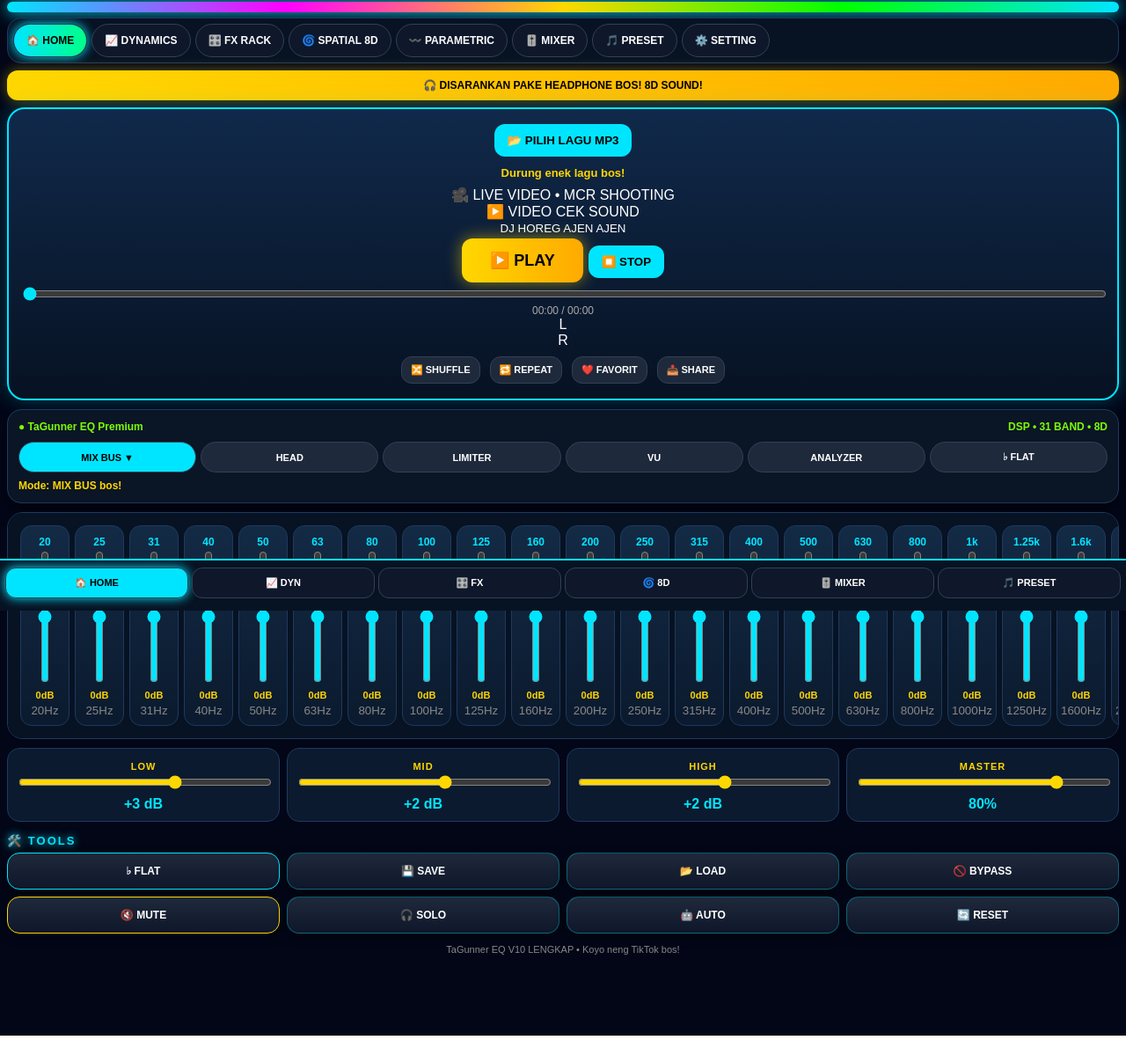
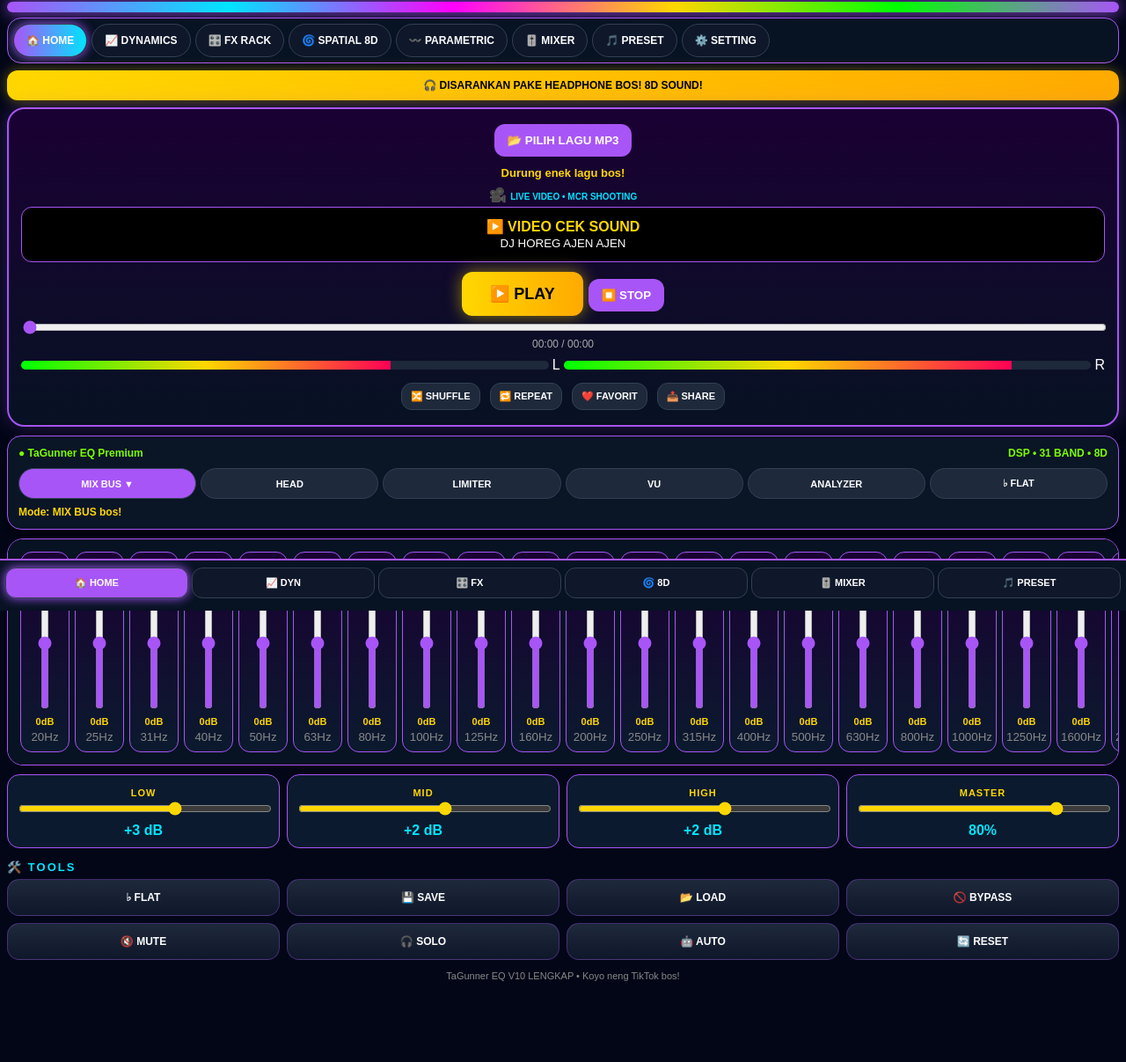
Before and after one commit to amdabwi/tagun-equ, a plain HTML site: page index.html in a window 1280 px wide. Shown: the part 106-1313 px from the top of the page at 88% size. Before the commit the page ends 1283 px from the top, so only its background shows below. Drawn offline with Linux system fonts and the light colour scheme.

Commit message:
Update style.css

```diff
--- a/style.css
+++ b/style.css
@@ -1,72 +1,67 @@
 *{box-sizing:border-box}
-body{margin:0;background:radial-gradient(600px 300px at 50% 0%,#0e2a4d 0%,#020617 60%);color:#fff;font-family:Arial;padding:8px;min-height:100vh}
+body{margin:0;background:radial-gradient(600px 300px at 50% 0%,#1a0033 0%,#020617 60%);color:#fff;font-family:Arial;padding:8px;padding-bottom:80px;min-height:100vh}
 .top{text-align:center}
-.top h1{margin:0;font-size:38px;line-height:.9;text-shadow:0 0 25px #00e5ff}
-.top h1 b{color:#00e5ff;font-size:48px;letter-spacing:4px}
-.sub{color:#ffd700;font-size:10px;letter-spacing:3px;margin:6px}
-.bar{height:12px;border-radius:20px;background:linear-gradient(90deg,#00e5ff,#ff00ff,#ffd700,#00ff00,#00e5ff);box-shadow:0 0 18px #00e5ff;margin:6px 0}
-.menu{display:flex;gap:5px;overflow-x:auto;padding:6px;background:#071223;border-radius:16px;border:1px solid #1e3a5f}
+.top h1{margin:0;font-size:38px;line-height:.9;text-shadow:0 0 25px #a855f7}
+.top h1 b{color:#a855f7;font-size:48px;letter-spacing:4px}
+.sub{color:#ffd700;font-size:10px;letter-spacing:2px;margin:6px}
+.bar{height:12px;border-radius:20px;background:linear-gradient(90deg,#a855f7,#00e5ff,#ff00ff,#ffd700,#00ff00,#a855f7);box-shadow:0 0 18px #a855f7;margin:6px 0}
+.menu{display:flex;gap:5px;overflow-x:auto;padding:6px;background:#071223;border-radius:16px;border:1px solid #a855f7}
 .menu button{flex:0 0 auto;background:#0f172a;border:1px solid #334155;color:#fff;padding:11px 14px;border-radius:20px;font-size:12px;font-weight:800}
-.menu button.on{background:linear-gradient(90deg,#00e5ff,#00ff88);color:#000;box-shadow:0 0 12px #00e5ff}
+.menu button.on{background:linear-gradient(90deg,#a855f7,#00e5ff);color:#fff;box-shadow:0 0 12px #a855f7}
 .page{display:none}
 .page.show{display:block;animation:muncul .25s ease}
 @keyframes muncul{from{opacity:0;transform:translateY(6px)}to{opacity:1;transform:none}}
 .warn{background:linear-gradient(90deg,#ffd700,#ffaa00);color:#000;padding:10px;border-radius:12px;font-weight:900;font-size:12px;text-align:center;margin:8px 0;box-shadow:0 0 15px #ffd70066}
-.player{background:linear-gradient(180deg,#10294a,#071223);border:2px solid #00e5ff;border-radius:20px;padding:14px;text-align:center;box-shadow:0 0 25px #00e5ff44}
-.player button{background:#00e5ff;color:#000;border:0;padding:11px 15px;border-radius:12px;font-weight:900;margin:3px}
-.player button.play{background:linear-gradient(90deg,#ffd700,#ffaa00);font-size:18px;padding:14px 32px;box-shadow:0 0 18px #ffd70088}
+.player{background:linear-gradient(180deg,#1a0033,#071223);border:2px solid #a855f7;border-radius:20px;padding:14px;text-align:center;box-shadow:0 0 25px #a855f744}
+.player button{background:#a855f7;color:#fff;border:0;padding:11px 15px;border-radius:12px;font-weight:900;margin:3px}
+.player button.play{background:linear-gradient(90deg,#ffd700,#ffaa00);color:#000;font-size:18px;padding:14px 32px;box-shadow:0 0 18px #ffd70088}
 #judul{color:#ffd700;font-size:13px;margin:8px;font-weight:700}
 input[type=file]{display:none}
-#seek{width:100%;accent-color:#00e5ff}
+#seek{width:100%;accent-color:#a855f7}
 #time{font-size:12px;color:#aaa}
+.video-mini{margin:8px 0}
+.video-mini span{font-size:10px;color:#00e5ff;font-weight:800}
+.vid-box{background:#000;border:1px solid #a855f7;border-radius:12px;padding:12px;margin-top:4px;font-weight:900;color:#ffd700}
+.vid-box small{color:#fff;font-weight:400}
+.vu{display:flex;gap:4px;align-items:center;justify-content:center;margin:8px 0}
+.vu-bar{flex:1;height:10px;background:#1e293b;border-radius:10px;overflow:hidden}
+.vu-bar i{display:block;height:100%;background:linear-gradient(90deg,#00ff00,#ffd700,#ff0055)}
 .mini{display:flex;gap:5px;justify-content:center;margin-top:6px}
 .mini button{background:#1e293b!important;color:#fff!important;border:1px solid #334155!important;font-size:11px!important;padding:8px 10px!important}
-.card{background:#0a1526;border:1px solid #1e3a5f;border-radius:16px;padding:12px;margin:10px 0;box-shadow:0 8px 20px #0008}
+.card{background:#0a1526;border:1px solid #a855f7;border-radius:16px;padding:12px;margin:10px 0;box-shadow:0 8px 20px #0008}
 .row{display:flex;justify-content:space-between;font-size:12px;color:#7dff00;font-weight:800}
 .pill{display:flex;gap:5px;flex-wrap:wrap;margin-top:10px}
 .pill button{flex:1;background:#1e293b;color:#fff;border:1px solid #334155;padding:10px;border-radius:18px;font-size:11px;font-weight:700}
-.pill button.on{background:#00e5ff;color:#000}
+.pill button.on{background:#a855f7;color:#fff}
 #pillInfo{margin-top:8px;color:#ffd700;font-size:12px;font-weight:700}
-.eq{display:flex;gap:6px;overflow-x:auto;padding:14px;background:#071223;border-radius:18px;border:1px solid #1e3a5f}
-.band{flex:0 0 56px;background:linear-gradient(180deg,#132a45,#0b1a2e);border:1px solid #1e3a5f;border-radius:13px;padding:8px 4px;text-align:center}
+.eq{display:flex;gap:6px;overflow-x:auto;padding:14px;background:#071223;border-radius:18px;border:1px solid #a855f7}
+.band{flex:0 0 56px;background:linear-gradient(180deg,#1a0033,#0b1a2e);border:1px solid #a855f7;border-radius:13px;padding:8px 4px;text-align:center}
 .band b{color:#00e5ff;font-size:12px}
 .band span{color:#ffd700;font-size:11px;font-weight:800}
 .band small{color:#888}
-.band input{writing-mode:vertical-lr;direction:rtl;width:32px;height:150px;accent-color:#00e5ff}
+.band input{writing-mode:vertical-lr;direction:rtl;width:32px;height:150px;accent-color:#a855f7}
 .knobs{display:grid;grid-template-columns:1fr 1fr 1fr 1fr;gap:8px;margin:10px 0}
-.knob{background:#0b1a2e;border:1px solid #1e3a5f;border-radius:14px;padding:10px;text-align:center}
+.knob{background:#0b1a2e;border:1px solid #a855f7;border-radius:14px;padding:10px;text-align:center}
 .knob b{font-size:11px;color:#ffd700;letter-spacing:1px}
 .knob span{display:block;color:#00e5ff;font-weight:900;margin-top:4px}
 .knob input{width:100%;accent-color:#ffd700}
-.sec{font-size:12px;color:#00e5ff;font-weight:900;margin:12px 0 6px;letter-spacing:1px}
+.sec{font-size:13px;color:#00e5ff;font-weight:900;margin:14px 0 6px;letter-spacing:2px}
 .grid{display:flex;flex-wrap:wrap;gap:6px}
-.grid button{background:#111827;border:1px solid #00e5ff;color:#fff;padding:11px 13px;border-radius:20px;font-size:12px;font-weight:700}
+.grid button{background:#111827;border:1px solid #a855f7;color:#fff;padding:11px 13px;border-radius:20px;font-size:12px;font-weight:700}
 .grid button.on{background:#ffd700;color:#000}
-.tools{display:grid;grid-template-columns:1fr 1fr 1fr 1fr;gap:6px}
-.tools button{background:#1e293b;color:#fff;border:1px solid #334155;padding:12px;border-radius:13px;font-weight:800;font-size:12px}
-.tools button.on{background:#ff00ff}
+.tools{display:grid;grid-template-columns:1fr 1fr 1fr 1fr;gap:8px;margin-bottom:12px}
+.tools button{background:linear-gradient(180deg,#1e293b,#0f172a);color:#fff;border:1px solid #a855f755;padding:13px 6px;border-radius:14px;font-weight:800;font-size:12px}
+.tools button.on{background:linear-gradient(90deg,#ff00ff,#ff0055);color:#fff;box-shadow:0 0 15px #ff00ff}
 .big{font-size:24px;text-align:center;margin:14px 0;font-weight:900}
-.box{background:#0b1a2e;border:1px solid #1e3a5f;border-radius:16px;padding:15px;margin:8px 0}
+.box{background:#0b1a2e;border:1px solid #a855f7;border-radius:16px;padding:15px;margin:8px 0}
 .box b{color:#00e5ff}
 .center{text-align:center;margin:10px}
 .btn-blue{background:#00e5ff;border:0;padding:12px 20px;border-radius:20px;font-weight:900;color:#000}
 .btn-gold{background:#ffd700;border:0;padding:12px 20px;border-radius:20px;font-weight:900;color:#000}
 .btn-red{background:#ff0055;color:#fff;border:0;padding:12px 20px;border-radius:20px;font-weight:900}
 .bars{display:flex;gap:4px;height:80px;align-items:flex-end;margin-top:10px}
-.bars div{flex:1;background:linear-gradient(180deg,#00e5ff,#ff00ff);border-radius:6px 6px 0 0}
+.bars div{flex:1;background:linear-gradient(180deg,#a855f7,#ff00ff);border-radius:6px 6px 0 0}
+.bottom-menu{position:fixed;bottom:0;left:0;right:0;background:#071223;border-top:2px solid #a855f7;display:flex;gap:4px;padding:8px 6px;padding-bottom:14px;z-index:99}
+.bottom-menu button{flex:1;background:#0f172a;color:#fff;border:1px solid #334155;padding:10px 2px;border-radius:12px;font-size:11px;font-weight:800}
+.bottom-menu button.on{background:#a855f7;color:#fff;box-shadow:0 0 12px #a855f7}
 .foot{text-align:center;font-size:11px;color:#888;margin:12px}
-/* ===== MENU NGISOR - TOOLS - BOS! ===== */
-.sec{font-size:13px;color:#00e5ff;font-weight:900;margin:14px 0 6px;letter-spacing:2px;text-shadow:0 0 10px #00e5ff}
-.tools{display:grid;grid-template-columns:1fr 1fr 1fr 1fr;gap:8px;margin-bottom:12px}
-.tools button{background:linear-gradient(180deg,#1e293b,#0f172a);color:#fff;border:1px solid #00e5ff55;padding:13px 6px;border-radius:14px;font-weight:800;font-size:12px;box-shadow:0 4px 12px #0008}
-.tools button:active{transform:scale(.95)}
-.tools button.on{background:linear-gradient(90deg,#ff00ff,#ff0055);color:#fff;box-shadow:0 0 15px #ff00ff}
-.tools button:nth-child(1){border-color:#00e5ff}
-.tools button:nth-child(5){border-color:#ffd700}
-
-/* ===== MENU NGISOR - BAWAH - NEMPEL - BOS! ===== */
-.bottom-menu{position:fixed;bottom:0;left:0;right:0;background:#071223;border-top:2px solid #00e5ff;display:flex;gap:4px;padding:8px 6px;padding-bottom:14px;z-index:99}
-.bottom-menu button{flex:1;background:#0f172a;color:#fff;border:1px solid #334155;padding:10px 2px;border-radius:12px;font-size:11px;font-weight:800}
-.bottom-menu button.on{background:#00e5ff;color:#000;box-shadow:0 0 12px #00e5ff}
-body{padding-bottom:80px}
-.foot{text-align:center;font-size:11px;color:#888;margin:12px}
```
